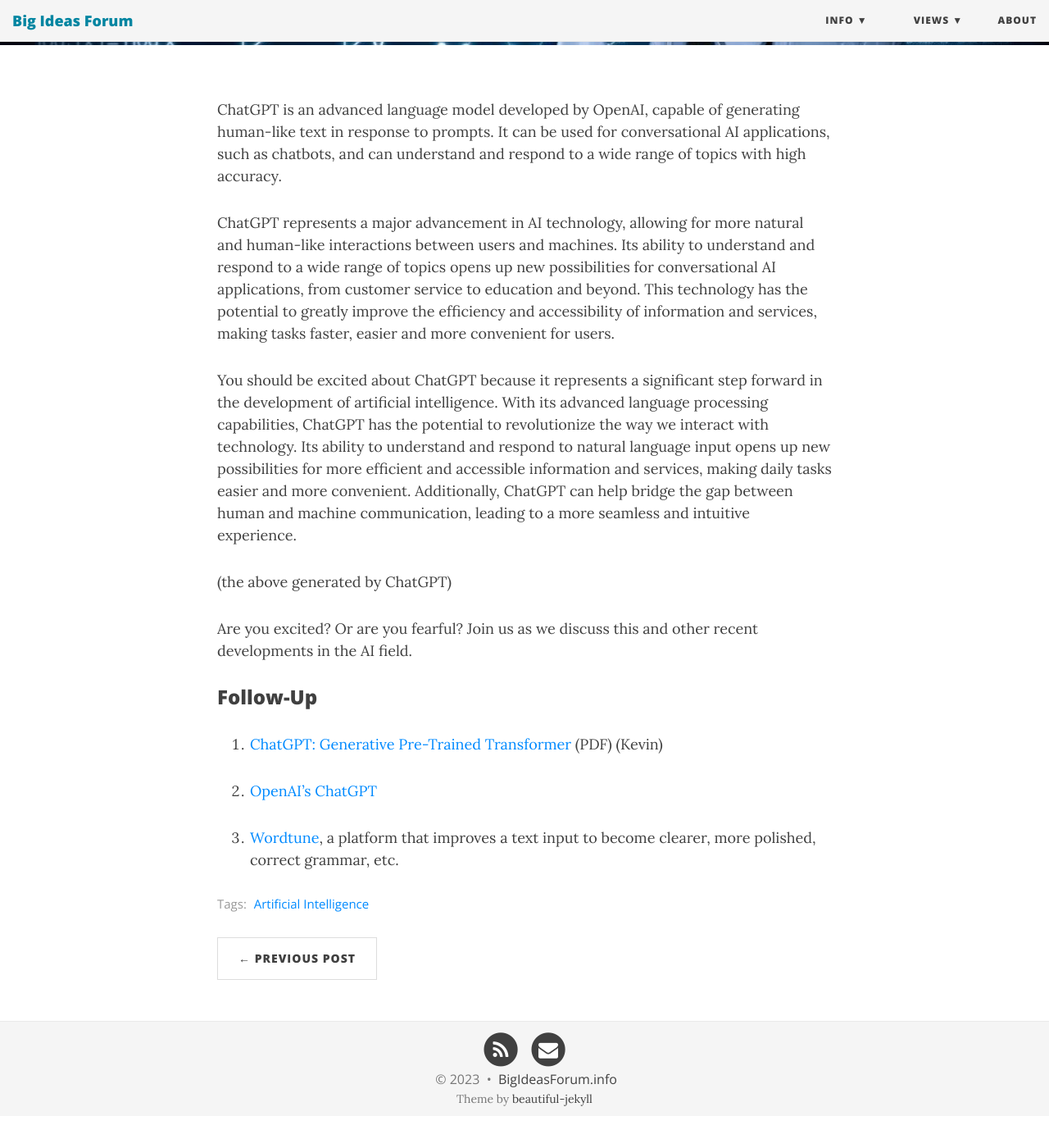
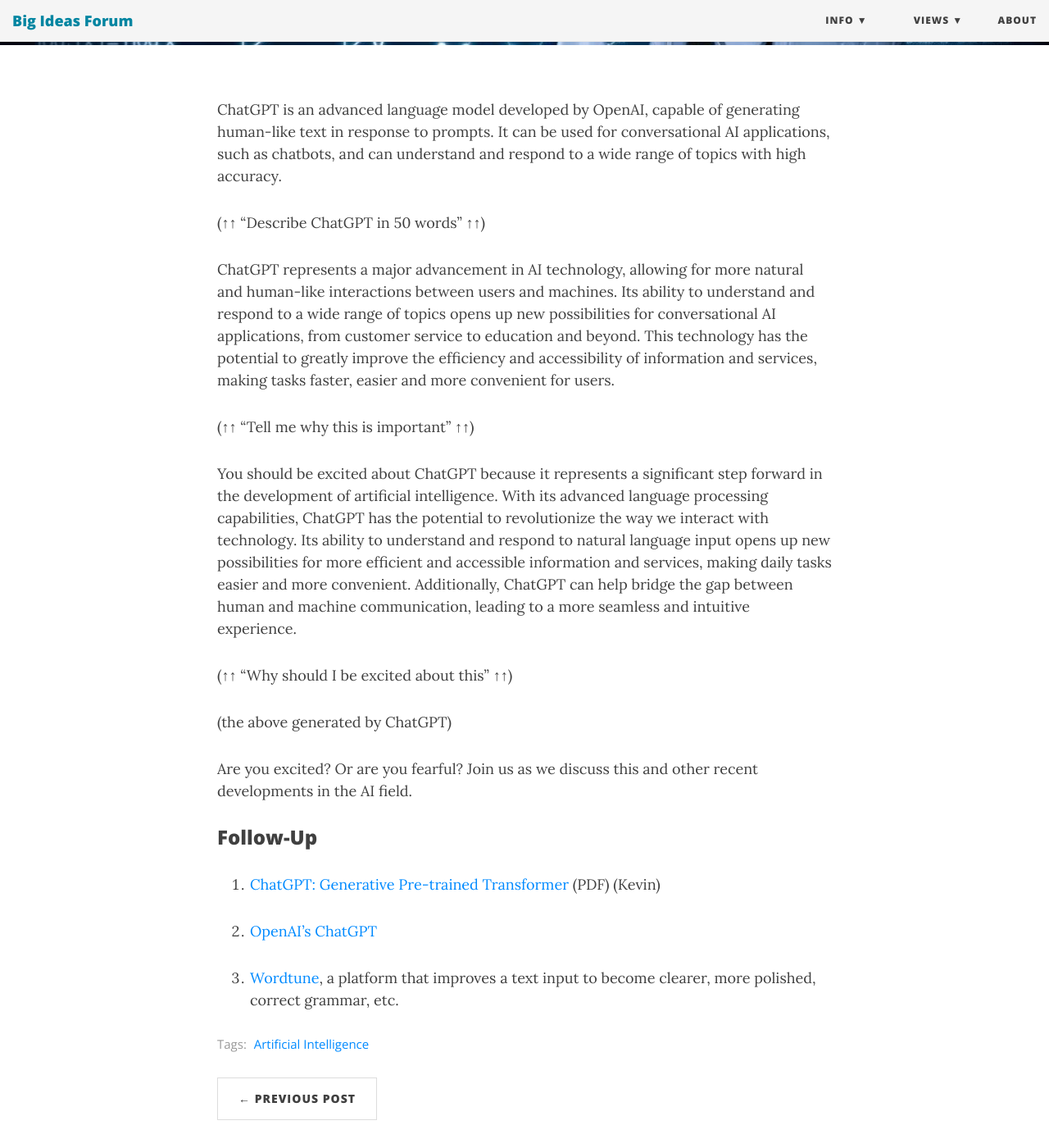
Before and after one commit to BigIdeasForum/bigideasforum.github.io, a Jekyll site: the page built from _posts/2023/2023-02-02-chatgpt.md, in a window 1280 px wide and 1400 px high, scrolled down 474 px. Shown: the whole window at 82% size. Built offline with Jekyll 4.4.1, drawn with Linux system fonts in a browser that asks for light colours; nearby versions of some CDN libraries; before the commit the page ends 1835 px from its top, so only the background shows below that.

Commit message:
- update gems - refresh last post

```diff
--- a/_posts/2023/2023-02-02-chatgpt.md
+++ b/_posts/2023/2023-02-02-chatgpt.md
@@ -9,9 +9,15 @@
 ---
 ChatGPT is an advanced language model developed by OpenAI, capable of generating human-like text in response to prompts. It can be used for conversational AI applications, such as chatbots, and can understand and respond to a wide range of topics with high accuracy.
 
+(↑↑ "Describe ChatGPT in 50 words" ↑↑)
+
 ChatGPT represents a major advancement in AI technology, allowing for more natural and human-like interactions between users and machines. Its ability to understand and respond to a wide range of topics opens up new possibilities for conversational AI applications, from customer service to education and beyond. This technology has the potential to greatly improve the efficiency and accessibility of information and services, making tasks faster, easier and more convenient for users.
 
+(↑↑ "Tell me why this is important" ↑↑)
+
 You should be excited about ChatGPT because it represents a significant step forward in the development of artificial intelligence. With its advanced language processing capabilities, ChatGPT has the potential to revolutionize the way we interact with technology. Its ability to understand and respond to natural language input opens up new possibilities for more efficient and accessible information and services, making daily tasks easier and more convenient. Additionally, ChatGPT can help bridge the gap between human and machine communication, leading to a more seamless and intuitive experience.
+
+(↑↑ "Why should I be excited about this" ↑↑)
 
 (the above generated by ChatGPT)
 
@@ -19,7 +25,7 @@
 
 ### Follow-Up
 
-1. [ChatGPT: Generative Pre-Trained Transformer](/assets/present/2023/2023-02-02/chatgpt.pdf) (PDF) (Kevin)
+1. [ChatGPT: Generative Pre-trained Transformer](/assets/present/2023/2023-02-02/chatgpt.pdf) (PDF) (Kevin)
 
 2. [OpenAI’s ChatGPT](https://chat.openai.com/chat)
 
```
Also changed, not shown: Gemfile.lock.
